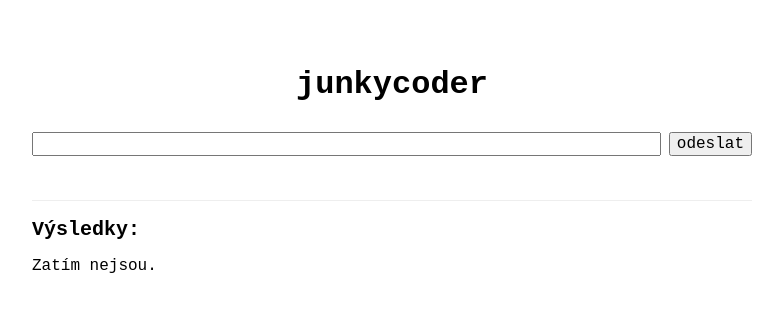
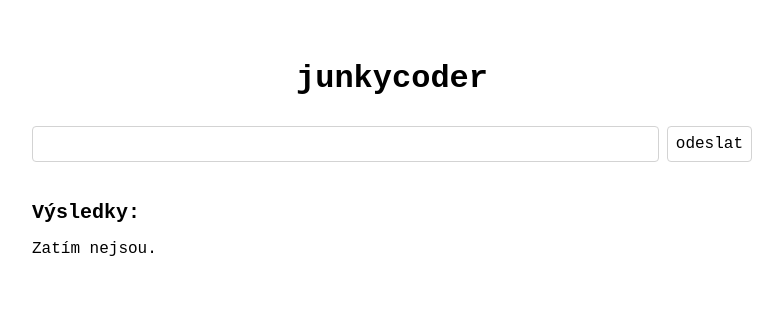
Before and after one commit to junkycoder/me, a website: page index.html in a window 1280 px wide. Shown: the whole page, without its empty margins (248-1031 px from the left). Drawn offline with Linux system fonts and the light colour scheme.

Commit message:
Better style

```diff
--- a/index.html
+++ b/index.html
@@ -48,15 +48,16 @@
       flex: 1;
     }
 
-    hr {
-      border-top: none;
-      border-left: none;
-      border-right: none;
-      margin: .5rem 0;
+    h2 {
+      font-size: 1.25rem;
     }
 
-    h2 {
-      font-size: 1.25rem;
+    .form-element {
+      padding: .5rem;
+      border: 1px solid lightgray;
+      background-color: transparent;
+      border-radius: .25rem;
+      color: black;
     }
   </style>
 </head>
@@ -65,11 +66,10 @@
   <header>
     <h1>junkycoder</h1>
     <form method="GET" action="/api/input">
-      <div><input type="search" name="input" /></div>
-      <div><button type="submit">odeslat</button></div>
+      <div><input class="form-element" type="search" name="input" /></div>
+      <div><button class="form-element" type="submit">odeslat</button></div>
     </form>
   </header>
-  <hr />
   <section>
     <h2>Výsledky:</h2>
     <p>Zatím nejsou.</p>
```
